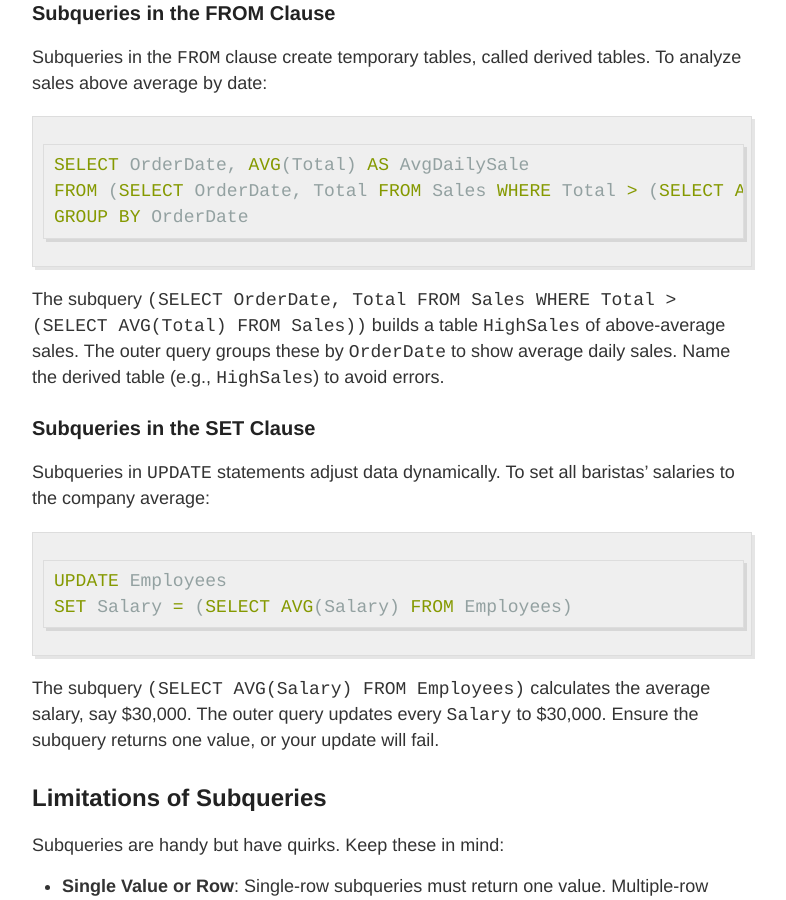
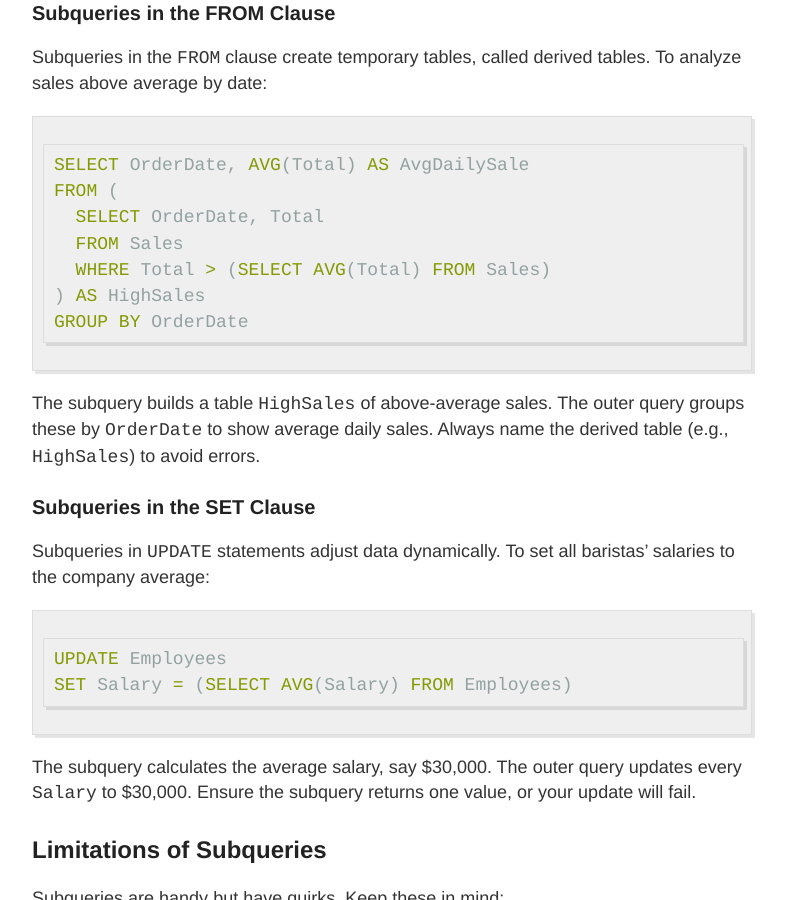
Before and after one commit to obtbe/obtbe.github.io, a Jekyll site: the page built from _posts/2023-01-02-what-are-subqueries.md, in a window 1280 px wide and 900 px high, scrolled down 2318 px. Shown: the whole window, without its empty margins (248-1034 px from the left). Built offline with Jekyll 4.4.1, drawn with Linux system fonts in a browser that asks for light colours.

Commit message:
Roll it up

````diff
--- a/_posts/2023-01-02-what-are-subqueries.md
+++ b/_posts/2023-01-02-what-are-subqueries.md
@@ -47,7 +47,7 @@ FROM Sales
 WHERE Total > ANY (SELECT Total FROM Sales WHERE OrderDate = '2023-01-01')
 ```
 
-The subquery `(SELECT Total FROM Sales WHERE OrderDate = '2023-01-01')` lists all sale amounts from January 1, say \$4, \$6, and \$8. The outer query picks customers whose `Total` beats any of those, like \$9 or \$10. The `ANY` operator means “greater than the smallest,” while `ALL` would mean “greater than the largest.” The `IN` operator works for exact matches, like finding customers with specific totals.
+The subquery `(SELECT Total FROM Sales WHERE OrderDate = '2023-01-01')` lists all sale amounts from January 1, say \$4, \$6, and \$8. The outer query picks customers whose `Total` beats any of those, like \$9 or \$10. The `ANY` operator means "greater than the smallest," while `ALL` would mean "greater than the largest." The `IN` operator works for exact matches, like finding customers with specific totals.
 
 ### Correlated Subqueries
 
@@ -67,11 +67,15 @@ Subqueries in the `FROM` clause create temporary tables, called derived tables.
 
 ```sql
 SELECT OrderDate, AVG(Total) AS AvgDailySale
-FROM (SELECT OrderDate, Total FROM Sales WHERE Total > (SELECT AVG(Total) FROM Sales)) AS HighSales
+FROM (
+  SELECT OrderDate, Total
+  FROM Sales
+  WHERE Total > (SELECT AVG(Total) FROM Sales)
+) AS HighSales
 GROUP BY OrderDate
 ```
 
-The subquery `(SELECT OrderDate, Total FROM Sales WHERE Total > (SELECT AVG(Total) FROM Sales))` builds a table `HighSales` of above-average sales. The outer query groups these by `OrderDate` to show average daily sales. Name the derived table (e.g., `HighSales`) to avoid errors.
+The subquery builds a table `HighSales` of above-average sales. The outer query groups these by `OrderDate` to show average daily sales. Always name the derived table (e.g., `HighSales`) to avoid errors.
 
 ### Subqueries in the SET Clause
 
@@ -82,7 +86,7 @@ UPDATE Employees
 SET Salary = (SELECT AVG(Salary) FROM Employees)
 ```
 
-The subquery `(SELECT AVG(Salary) FROM Employees)` calculates the average salary, say \$30,000. The outer query updates every `Salary` to \$30,000. Ensure the subquery returns one value, or your update will fail.
+The subquery calculates the average salary, say \$30,000. The outer query updates every `Salary` to \$30,000. Ensure the subquery returns one value, or your update will fail.
 
 ## Limitations of Subqueries
 
````
